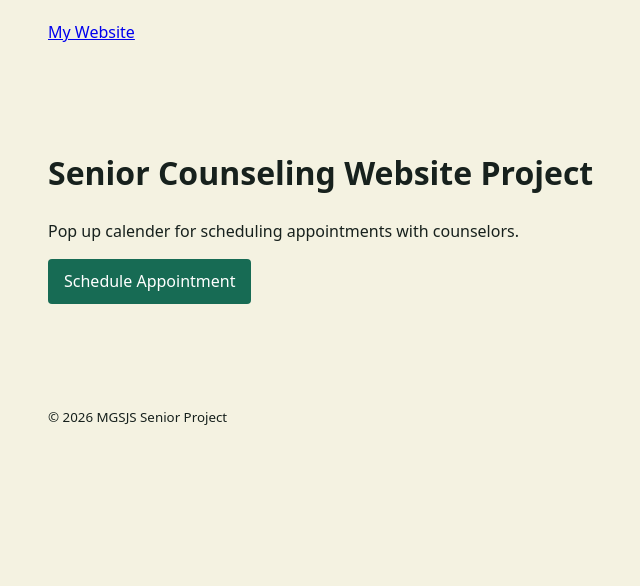
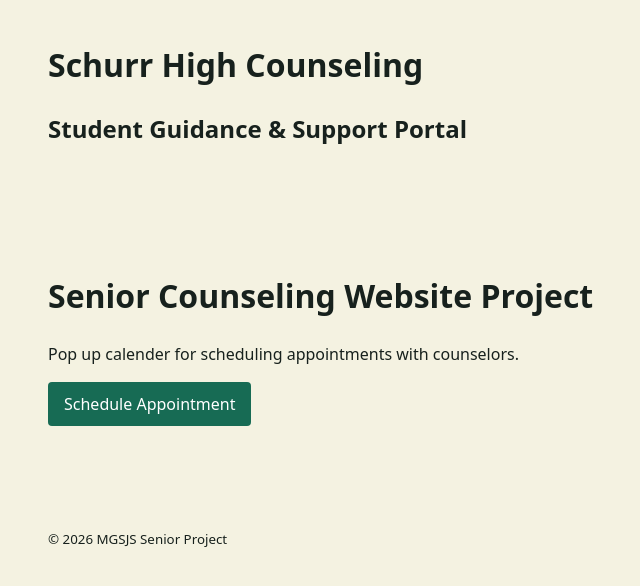
Before and after one commit to Seth-Ramos/Senior-Project-2027-MGSJS, a plain HTML site: page index.html in a window 1280 px wide. Shown: the whole page, without its empty margins (112-752 px from the left). Drawn offline with Linux system fonts and the light colour scheme.

Commit message:
image and text

```diff
--- a/index.html
+++ b/index.html
@@ -58,7 +58,8 @@
 </head>
 <body>
   <header>
-    <a href="./">My Website</a>
+    <h1>Schurr High Counseling</h1>
+    <div><h2>Student Guidance & Support Portal</h2></div>
   </header>
 
   <main>
```
Also changed, not shown: images/place_holder.png (added).
